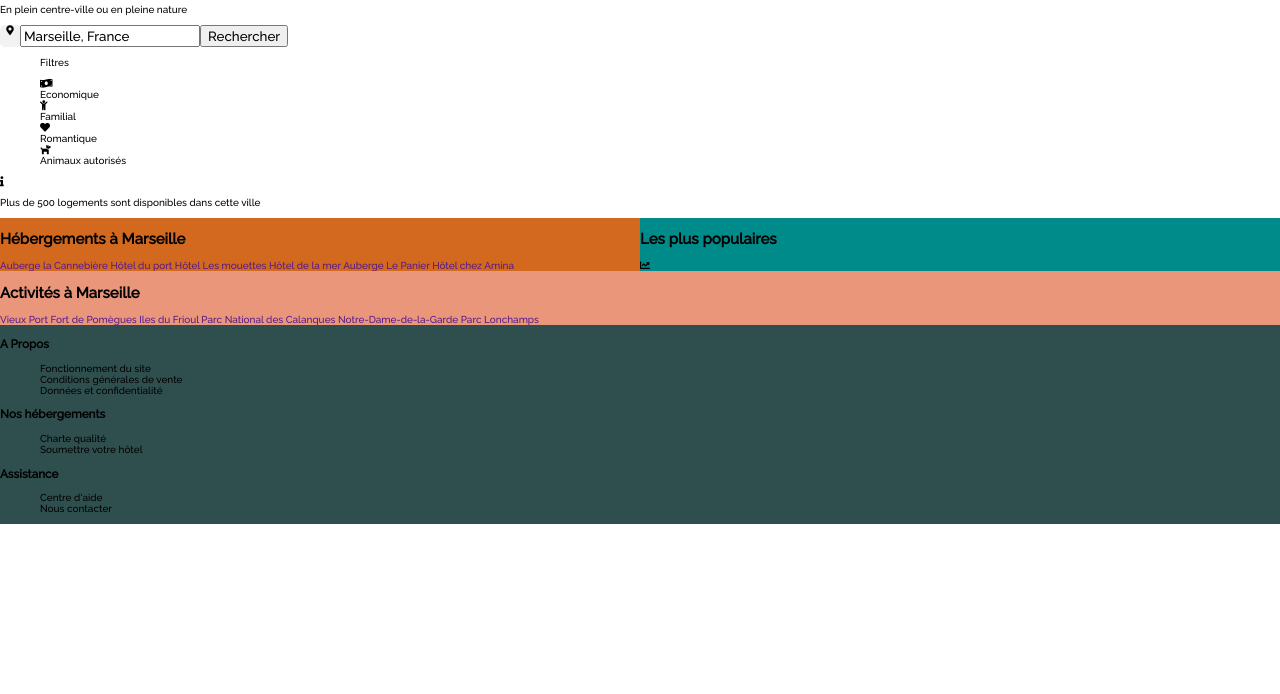
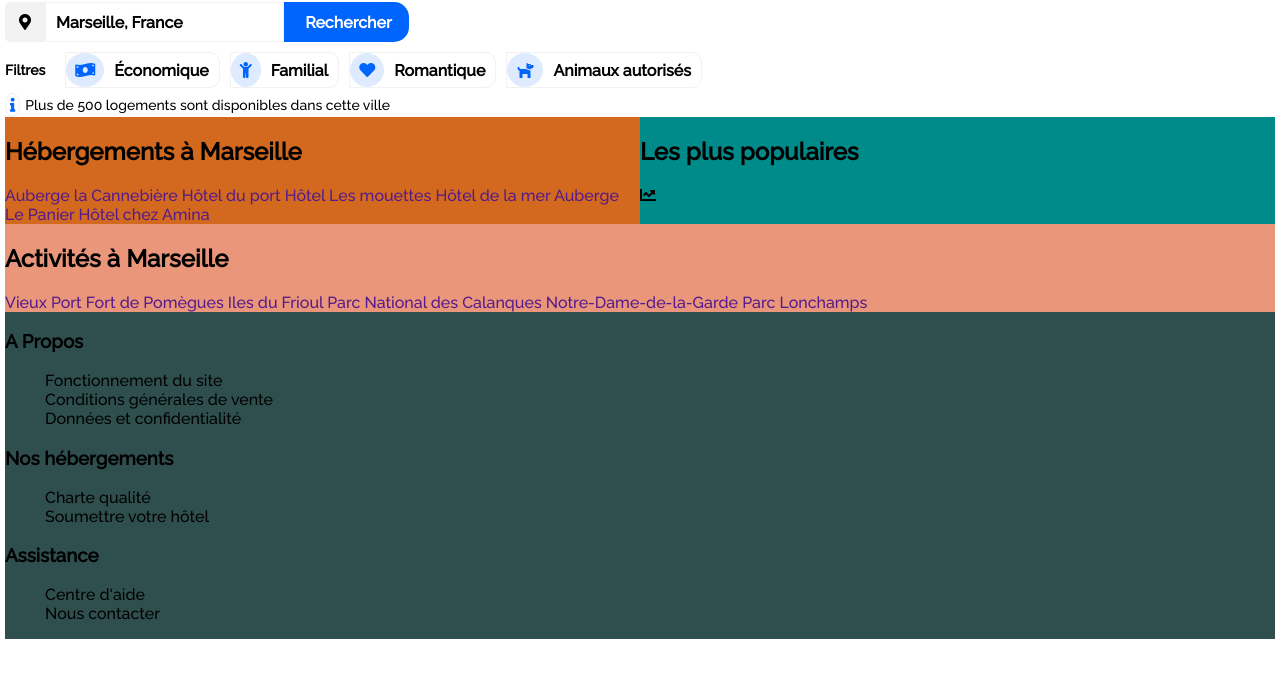
Before and after one commit to TP1-DEV/P2, a plain HTML site: page index.html in a window 1280 px wide. Shown: the part 106-800 px from the top of the page. Drawn offline with Linux system fonts and the light colour scheme.

Commit message:
Premiere mise en page CSS

```diff
--- a/css/style.css
+++ b/css/style.css
@@ -8,9 +8,9 @@
   font-family: "Raleway-Regular", sans-serif;
 }
 body {
-  font-size: 10px;
+  font-size: 16px;
   margin: 0;
-  padding: 0;
+  padding: 5px;
 }
 
 /* ----- Mise en page GRID page entière----- */
@@ -64,7 +64,7 @@ body {
 .logo img {
   width: 100px;
   height: auto;
-  margin: 5px;
+  margin: -3px;
 }
 .nav_bar {
   display: flex;
@@ -84,8 +84,9 @@ body {
 .nav_bar li a:hover {
   color: #0065fc;
 }
-.register {
+li .register {
   font-weight: bold;
+  color: #deebff;
 }
 .header_text {
   grid-area: text;
@@ -93,19 +94,140 @@ body {
 .search_bar {
   grid-area: search;
   display: flex;
+  margin: 5px 0;
 }
 .search_bar i {
-  width: 20px;
+  display: flex;
+  width: 40px;
+  height: 40px;
   border-radius: 5px 0 0 5px;
   background-color: #f2f2f2;
-  text-align: center;
+  align-items: center;
+  justify-content: center;
 }
+input {
+  font-weight: bold;
+  font-size: 16px;
+  width: 225px;
+  border: 0.5px solid #f2f2f2;
+  padding-left: 10px;
+}
+.submit {
+  background-color: #0065fc;
+  font-size: 16px;
+  width: 125px;
+  height: 40px;
+  color: white;
+  border: none;
+  border-radius: 0 15px 15px 0;
+}
+.submit:hover,
+.search_bar i:hover {
+  cursor: pointer;
+}
+
+/* ----- Mise en page Filter bar ----- */
+
 .filter_bar {
+  display: flex;
+  justify-content: start;
+  align-items: center;
+  margin: 5px 0;
   grid-area: filter;
 }
+.filter_bar p {
+  font-weight: bold;
+  margin-right: 20px;
+}
+.filter_bar li {
+  font-weight: bold;
+  margin-right: 10px;
+  padding-left: 10px;
+}
+.eco {
+  display: flex;
+  border: 1px solid #f2f2f2;
+  border-radius: 0 10px 10px 0;
+  justify-content: center;
+  align-items: center;
+  margin-right: 10px;
+}
+.eco i {
+  border: 1px solid #deebff;
+  border-radius: 50%;
+  background-color: #deebff;
+  color: #0065fc;
+  font-size: 16px;
+  padding: 8px;
+}
+.fam {
+  display: flex;
+  border: 1px solid #f2f2f2;
+  border-radius: 0 10px 10px 0;
+  justify-content: center;
+  align-items: center;
+  margin-right: 10px;
+}
+.fam i {
+  border: 1px solid #deebff;
+  border-radius: 50%;
+  background-color: #deebff;
+  color: #0065fc;
+  font-size: 16px;
+  padding: 8px;
+}
+.rom {
+  display: flex;
+  border: 1px solid #f2f2f2;
+  border-radius: 0 10px 10px 0;
+  justify-content: center;
+  align-items: center;
+  margin-right: 10px;
+}
+.rom i {
+  border: 1px solid #deebff;
+  border-radius: 50%;
+  background-color: #deebff;
+  color: #0065fc;
+  font-size: 16px;
+  padding: 8px;
+}
+.ani {
+  display: flex;
+  border: 1px solid #f2f2f2;
+  border-radius: 0 10px 10px 0;
+  justify-content: center;
+  align-items: center;
+  margin-right: 10px;
+}
+.ani i {
+  border: 1px solid #deebff;
+  border-radius: 50%;
+  background-color: #deebff;
+  color: #0065fc;
+  font-size: 16px;
+  padding: 8px;
+}
+
+/* ----- Mise en page Info ----- */
+
 .info {
+  display: flex;
+  align-items: center;
   grid-area: info;
 }
+.info i {
+  border: 1px solid #f2f2f2;
+  color: #0065fc;
+  border-radius: 50%;
+  margin-right: 5px;
+  padding: 4px;
+  font-size: 14px;
+  justify-content: center;
+  align-items: center;
+}
+
+/* ----- Mise en page générale ----- */
 
 li {
   list-style-type: none;
@@ -113,3 +235,15 @@ li {
 a {
   text-decoration: none;
 }
+h1 {
+  font-size: 20px;
+  margin: 0;
+}
+p {
+  font-size: 14px;
+  margin: 4px 0;
+}
+.register a {
+  color: #0065fc;
+  font-weight: bold;
+}
--- a/index.html
+++ b/index.html
@@ -24,28 +24,26 @@
         <div class="search_bar">
           <i class="fas fa-map-marker-alt"></i>
           <input type="text" id="city" name="city" value="Marseille, France" />
-          <input type="submit" value="Rechercher" />
+          <input class="submit" type="submit" value="Rechercher" />
         </div>
         <nav class="filter_bar">
-          <ul>
           <p>Filtres</p>
-            <div>
+          <div class="eco">
             <i class="fas fa-money-bill-wave"></i>
-              <li>Economique</li>
+            <li>Économique</li>
           </div>
-            <div>
+          <div class="fam">
             <i class="fas fa-child"></i>
             <li>Familial</li>
           </div>
-            <div>
+          <div class="rom">
             <i class="fas fa-heart"></i>
             <li>Romantique</li>
           </div>
-            <div>
+          <div class="ani">
             <i class="fas fa-dog"></i>
             <li>Animaux autorisés</li>
           </div>
-          </ul>
         </nav>
         <div class="info">
           <i class="fas fa-info"></i>
```
Lines whose indentation alone changed are shown as unchanged.
